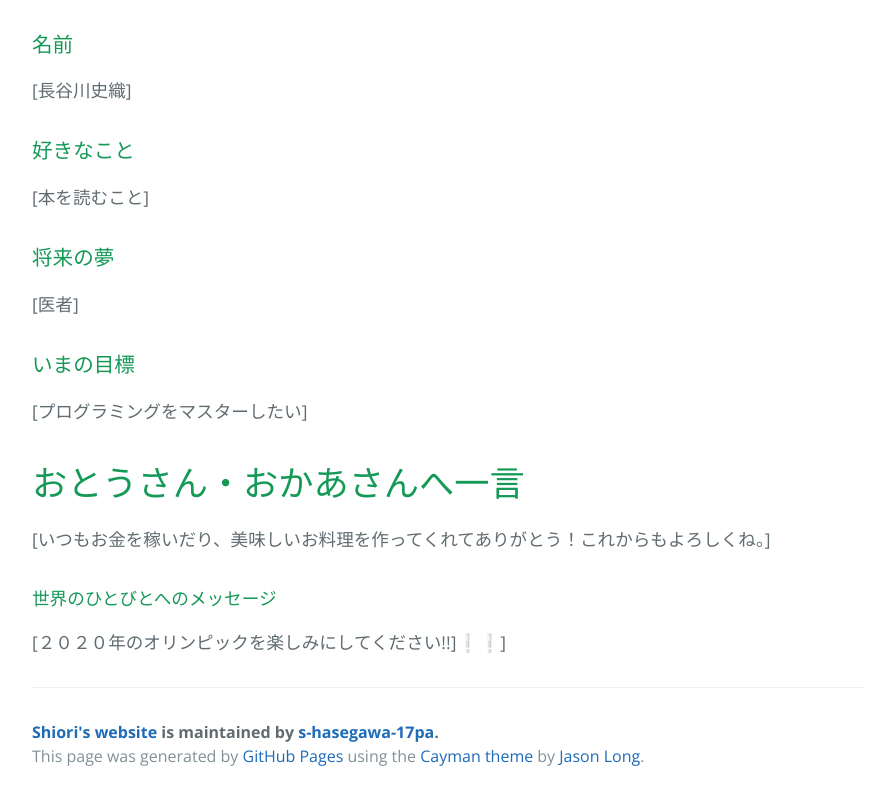
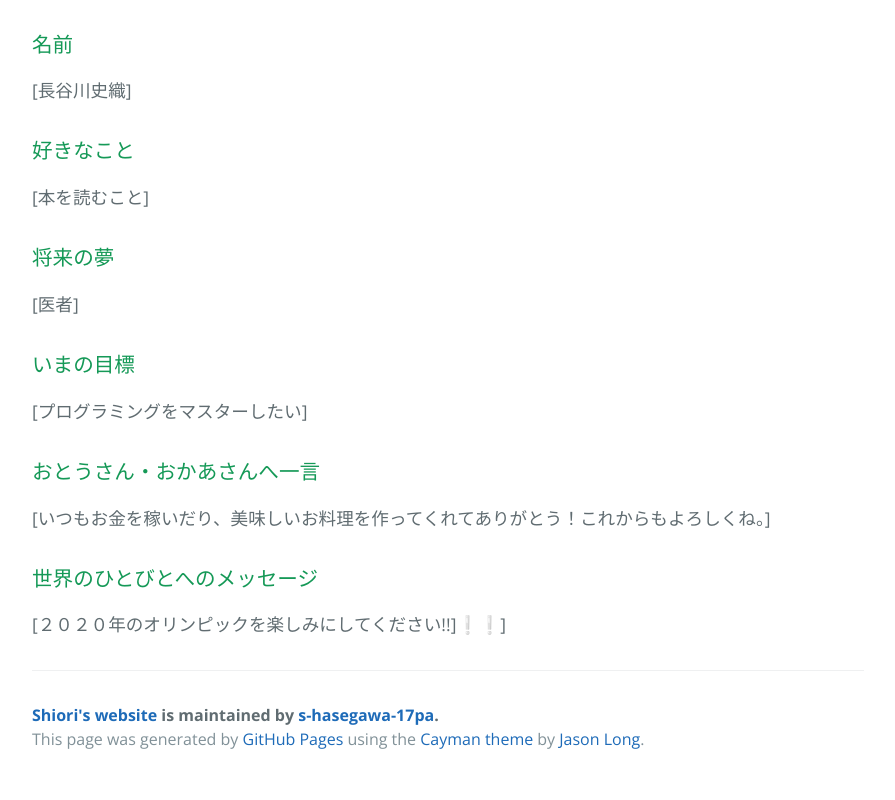
Before and after one commit to s-hasegawa-17pa/web, a plain HTML site: page index.html in a window 1280 px wide. Shown: the part 386-1186 px from the top of the page, without its empty margins (192-1087 px from the left). Drawn offline with nearby package versions, Linux system fonts and the light colour scheme.

Commit message:
Update index.html

```diff
--- a/index.html
+++ b/index.html
@@ -39,12 +39,12 @@
 
 <p>[プログラミングをマスターしたい]</p>
 
-<h1>
+<h3>
 <a id="おとうさんおかあさんへ一言" class="anchor" href="#%E3%81%8A%E3%81%A8%E3%81%86%E3%81%95%E3%82%93%E3%81%8A%E3%81%8B%E3%81%82%E3%81%95%E3%82%93%E3%81%B8%E4%B8%80%E8%A8%80" aria-hidden="true"><span aria-hidden="true" class="octicon octicon-link"></span></a>おとうさん・おかあさんへ一言</h3>
 
 <p>[いつもお金を稼いだり、美味しいお料理を作ってくれてありがとう！これからもよろしくね。]</p>
 
-<h4>
+<h3>
 <a id="世界のひとびとへのメッセージ" class="anchor" href="#%E4%B8%96%E7%95%8C%E3%81%AE%E3%81%B2%E3%81%A8%E3%81%B3%E3%81%A8%E3%81%B8%E3%81%AE%E3%83%A1%E3%83%83%E3%82%BB%E3%83%BC%E3%82%B8" aria-hidden="true"><span aria-hidden="true" class="octicon octicon-link"></span></a>世界のひとびとへのメッセージ</h3>
 
 <p>[２０２０年のオリンピックを楽しみにしてください!!]<g-emoji alias="grey_exclamation" fallback-src="https://assets-cdn.github.com/images/icons/emoji/unicode/2755.png">❕</g-emoji><g-emoji alias="grey_exclamation" fallback-src="https://assets-cdn.github.com/images/icons/emoji/unicode/2755.png">❕</g-emoji>]</p>
```
